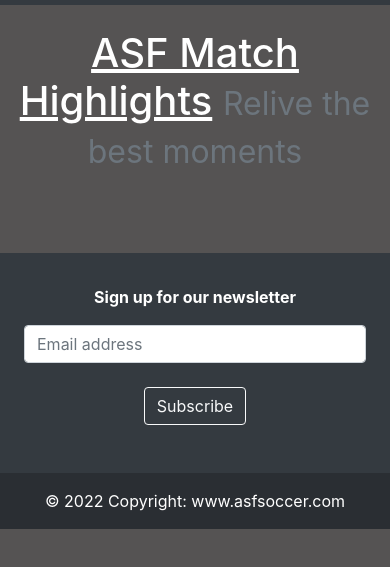
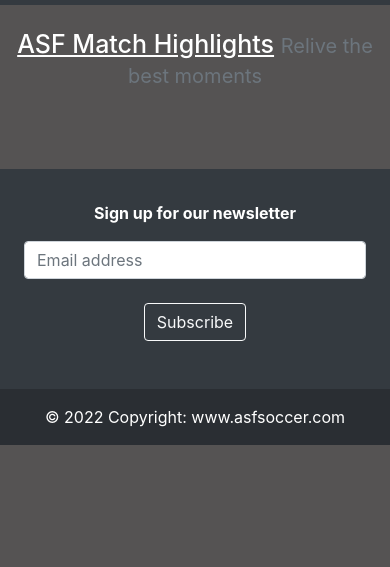
Before and after one commit to Favourezeugwa/Capstone_js, a website built with webpack: page src/index.html in a window 390 px wide. Shown: the part 51-618 px from the top of the page. Built offline with nearby package versions, Linux system fonts and the light colour scheme; no server answers.

Commit message:
Modify style.css file for h1 text in mobile screen

```diff
--- a/src/style.css
+++ b/src/style.css
@@ -1,7 +1,3 @@
-h1 {
-  color: black;
-}
-
 body {
   background-color: rgb(85, 83, 83);
 }
@@ -119,4 +115,8 @@ ul {
   .modal-content {
     width: 90%;
   }
+
+  h1 {
+    font-size: 25px;
+  }
 }
```
